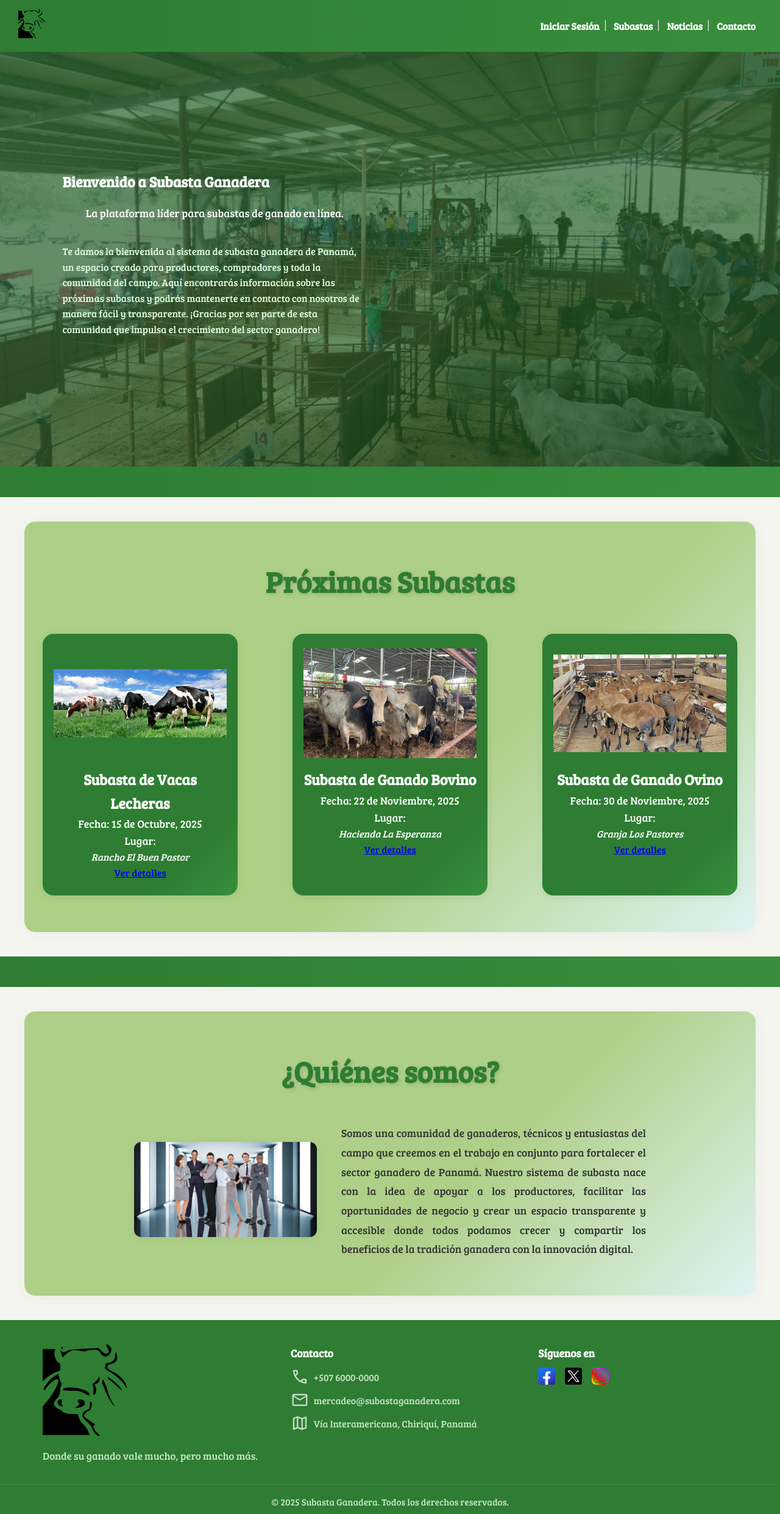
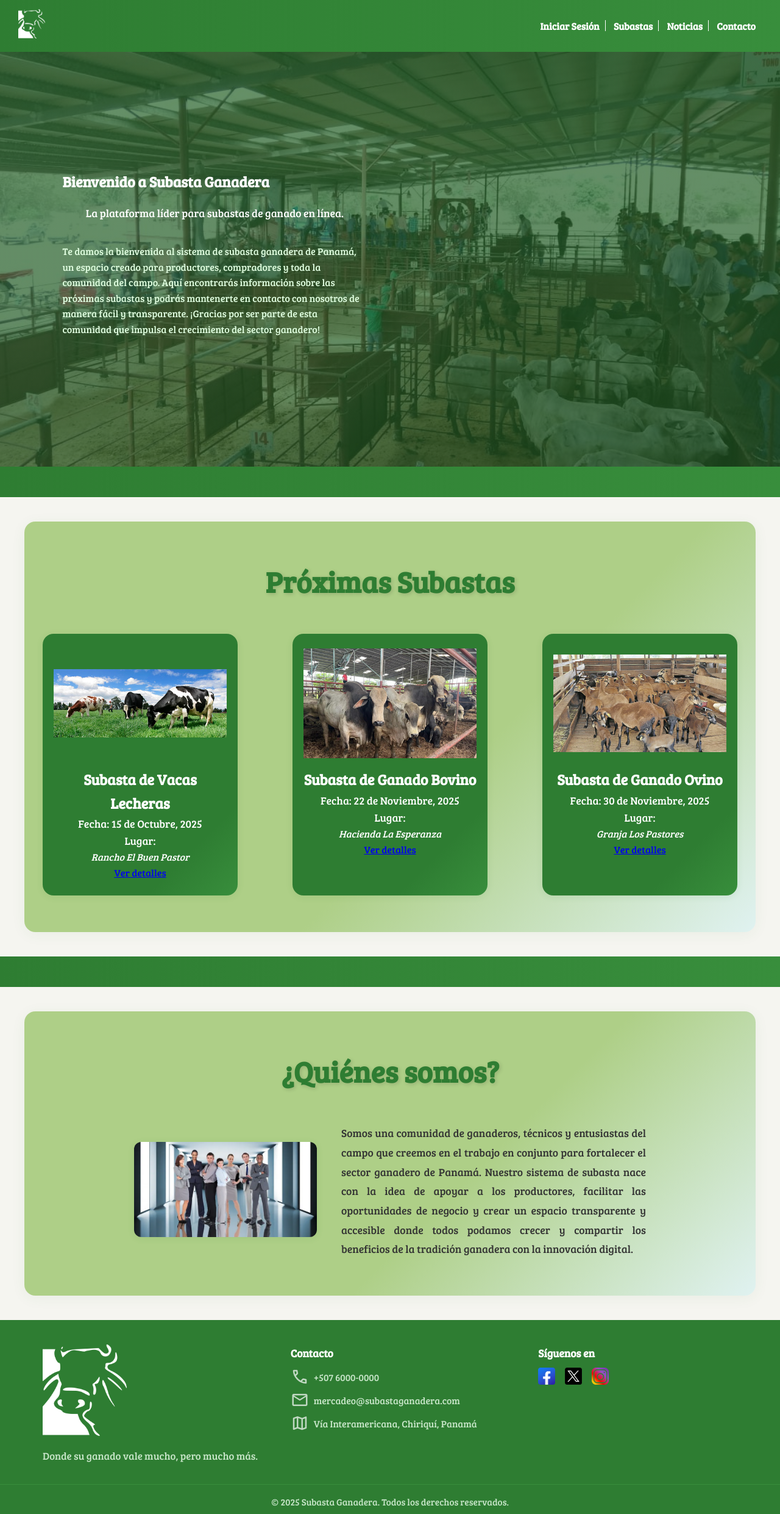
Before and after one commit to iangl2/subasta-ganadera, a plain HTML site: page index.html in a window 1280 px wide. Shown: the whole page at 61% size. Drawn offline with Linux system fonts and the light colour scheme.

Commit message:
feat: changed the logoSG image

```diff
--- a/index.html
+++ b/index.html
@@ -12,7 +12,7 @@
     <header id="main-header">
 
         <a href="/" title="Inicio">
-            <img src="img\LogoSG.svg" alt="Logotipo de Subasta Ganadera" />
+            <img src="img\LogoSG.png" alt="Logotipo de Subasta Ganadera" />
         </a>
 
         <nav>
@@ -131,7 +131,7 @@
         <footer id="main-footer">
       <div class="footer-content">
         <div class="footer-brand">
-          <img src="img/LogoSG.svg" alt="Logotipo de Subasta Ganadera" />
+          <img src="img/LogoSG.png" alt="Logotipo de Subasta Ganadera" />
           <p class="footer-tagline">
             Donde su ganado vale mucho, pero mucho más.
           </p>
```
Also changed, not shown: img/LogoSG.jpg (added), img/LogoSG.png (added).
